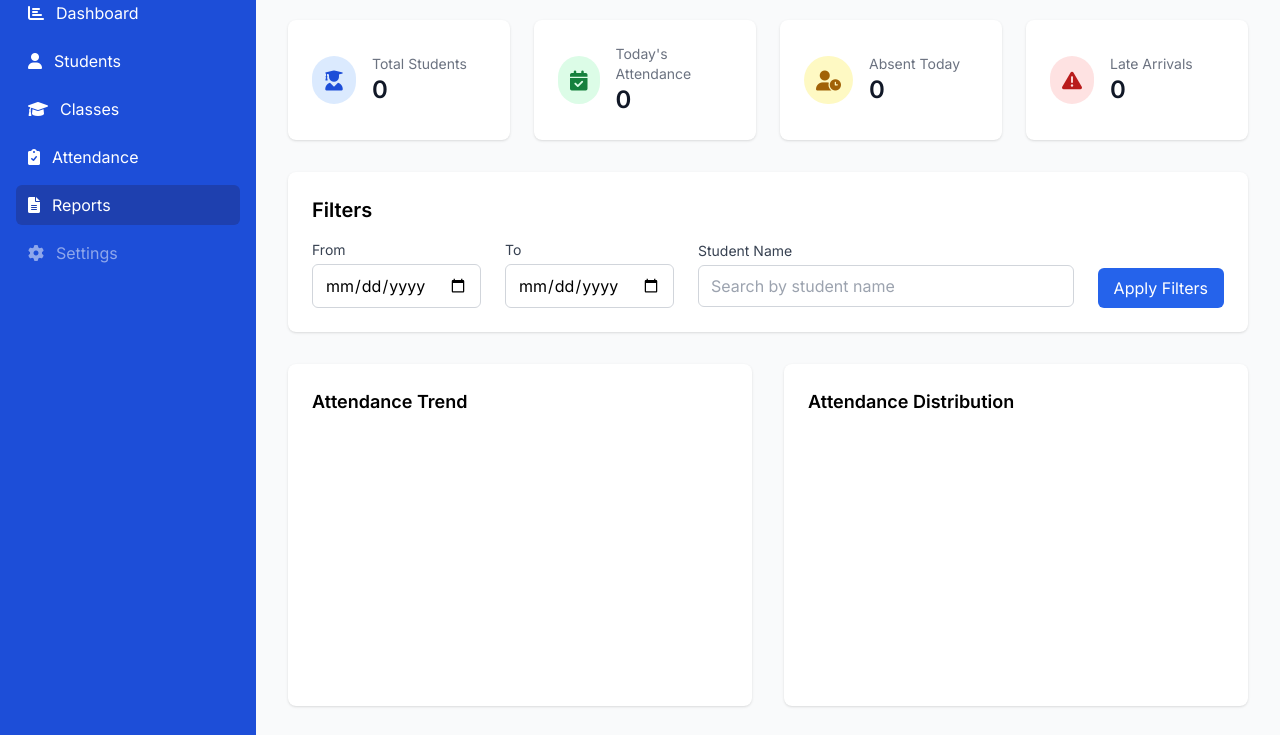
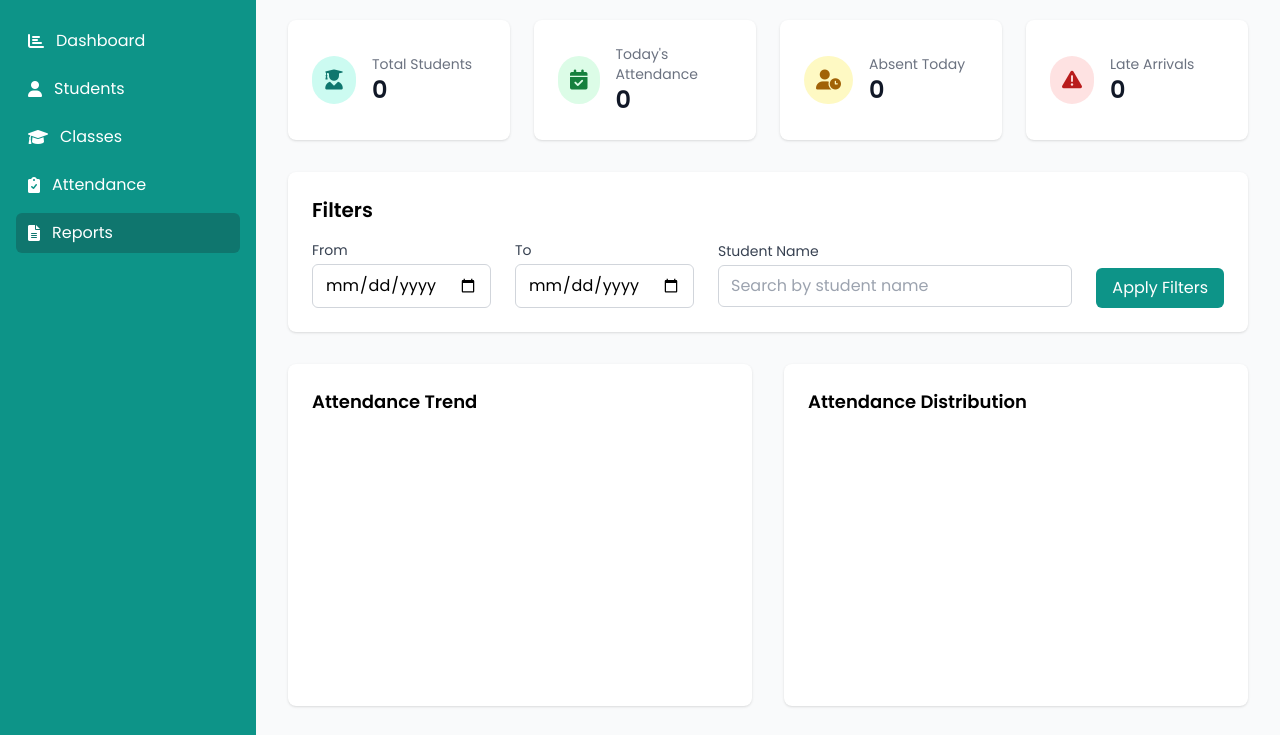
Before and after one commit to buva699/sdckl-student-attendance-system, a plain HTML site: page sdckl-attendance/reports.html in a window 1280 px wide. Shown: the part 108-843 px from the top of the page. Drawn offline with nearby package versions, Linux system fonts and the light colour scheme.

Commit message:
Add sdckl-attendance/reports.html 1749217327907

```diff
--- a/sdckl-attendance/reports.html
+++ b/sdckl-attendance/reports.html
@@ -1,45 +1,44 @@
 <!DOCTYPE html>
-<html lang="en" class="scroll-smooth" >
+<html lang="en" class="scroll-smooth">
 <head>
   <meta charset="UTF-8" />
   <meta name="viewport" content="width=device-width, initial-scale=1" />
   <title>SDCKL Student Attendance Reports</title>
-  <link href="https://fonts.googleapis.com/css2?family=Inter:wght@400;600&display=swap" rel="stylesheet" />
+  <link href="https://fonts.googleapis.com/css2?family=Poppins:wght@400;600&display=swap" rel="stylesheet" />
   <link rel="stylesheet" href="https://cdnjs.cloudflare.com/ajax/libs/font-awesome/6.0.0-beta3/css/all.min.css" />
   <script src="https://cdn.tailwindcss.com"></script>
   <script src="https://cdn.jsdelivr.net/npm/chart.js"></script>
   <style>
     body {
-      font-family: 'Inter', sans-serif;
+      font-family: 'Poppins', sans-serif;
+      background: #f9fafb;
     }
   </style>
 </head>
-<body class="bg-gray-50 min-h-screen flex">
+<body class="min-h-screen flex">
   <!-- Sidebar -->
-  <aside class="w-64 bg-blue-700 text-white flex flex-col">
-    <div class="p-6 flex items-center space-x-3 border-b border-blue-600">
+  <aside class="w-64 bg-teal-600 text-white flex flex-col">
+    <div class="p-6 flex items-center space-x-3 border-b border-teal-700">
       <i class="fas fa-user-graduate fa-lg"></i>
-      <span class="text-xl font-semibold">SDCKL Attend</span>
+      <span class="text-xl font-semibold">SDCKL Attendance</span>
     </div>
     <nav class="flex-1 px-4 py-6 space-y-2">
-      <a href="index.html" class="flex items-center px-3 py-2 rounded-md hover:bg-blue-800 transition">
+      <a href="index.html" class="flex items-center px-3 py-2 rounded-md hover:bg-teal-700 transition">
         <i class="fas fa-chart-bar mr-3"></i> Dashboard
       </a>
-      <a href="#" class="flex items-center px-3 py-2 rounded-md hover:bg-blue-800 transition">
+      <a href="#" class="flex items-center px-3 py-2 rounded-md hover:bg-teal-700 transition">
         <i class="fas fa-user mr-3"></i> Students
       </a>
-      <a href="#" class="flex items-center px-3 py-2 rounded-md hover:bg-blue-800 transition">
+      <a href="#" class="flex items-center px-3 py-2 rounded-md hover:bg-teal-700 transition">
         <i class="fas fa-graduation-cap mr-3"></i> Classes
       </a>
-      <a href="index.html" class="flex items-center px-3 py-2 rounded-md hover:bg-blue-800 transition">
+      <a href="index.html" class="flex items-center px-3 py-2 rounded-md hover:bg-teal-700 transition">
         <i class="fas fa-clipboard-check mr-3"></i> Attendance
       </a>
-      <a href="#" class="flex items-center px-3 py-2 rounded-md bg-blue-800 transition" aria-current="page">
+      <a href="reports.html" class="flex items-center px-3 py-2 rounded-md bg-teal-700 transition" aria-current="page">
         <i class="fas fa-file-alt mr-3"></i> Reports
       </a>
-      <a href="#" class="flex items-center px-3 py-2 rounded-md cursor-not-allowed opacity-50 transition" title="Coming soon" tabindex="0" aria-disabled="true">
-        <i class="fas fa-cog mr-3"></i> Settings
-      </a>
+      <!-- Removed Settings menu item as requested -->
     </nav>
   </aside>
 
@@ -53,7 +52,7 @@
     <!-- Summary Cards -->
     <section class="grid grid-cols-1 md:grid-cols-4 gap-6 mb-8">
       <div class="bg-white rounded-lg shadow p-6 flex items-center space-x-4">
-        <div class="bg-blue-100 text-blue-700 p-3 rounded-full">
+        <div class="bg-teal-100 text-teal-700 p-3 rounded-full">
           <i class="fas fa-user-graduate fa-lg"></i>
         </div>
         <div>
@@ -96,17 +95,17 @@
       <form id="filterForm" class="flex flex-col md:flex-row md:items-center md:space-x-6 space-y-4 md:space-y-0">
         <div>
           <label for="dateFrom" class="block text-sm font-medium text-gray-700 mb-1">From</label>
-          <input type="date" id="dateFrom" name="dateFrom" class="border border-gray-300 rounded-md px-3 py-2 focus:outline-none focus:ring-2 focus:ring-blue-500" />
+          <input type="date" id="dateFrom" name="dateFrom" class="border border-gray-300 rounded-md px-3 py-2 focus:outline-none focus:ring-2 focus:ring-teal-500" />
         </div>
         <div>
           <label for="dateTo" class="block text-sm font-medium text-gray-700 mb-1">To</label>
-          <input type="date" id="dateTo" name="dateTo" class="border border-gray-300 rounded-md px-3 py-2 focus:outline-none focus:ring-2 focus:ring-blue-500" />
+          <input type="date" id="dateTo" name="dateTo" class="border border-gray-300 rounded-md px-3 py-2 focus:outline-none focus:ring-2 focus:ring-teal-500" />
         </div>
         <div class="flex-grow">
           <label for="studentSearch" class="block text-sm font-medium text-gray-700 mb-1">Student Name</label>
-          <input type="text" id="studentSearch" name="studentSearch" placeholder="Search by student name" class="w-full border border-gray-300 rounded-md px-3 py-2 focus:outline-none focus:ring-2 focus:ring-blue-500" />
+          <input type="text" id="studentSearch" name="studentSearch" placeholder="Search by student name" class="w-full border border-gray-300 rounded-md px-3 py-2 focus:outline-none focus:ring-2 focus:ring-teal-500" />
         </div>
-        <button type="submit" class="bg-blue-600 text-white px-4 py-2 rounded-md hover:bg-blue-700 transition self-end">Apply Filters</button>
+        <button type="submit" class="bg-teal-600 text-white px-4 py-2 rounded-md hover:bg-teal-700 transition self-end">Apply Filters</button>
       </form>
     </section>
 
@@ -144,7 +143,7 @@
   </main>
 
   <script>
-    const API_BASE_URL = 'http://localhost:3001';
+    const API_BASE_URL = 'http://localhost/api';
 
     // Utility to fetch JSON with error handling
     async function fetchJson(url, options = {}) {
@@ -160,7 +159,7 @@
 
     // Load summary statistics
     async function loadSummary() {
-      const students = await fetchJson(\`\${API_BASE_URL}/students\`);
+      const students = await fetchJson(\`\${API_BASE_URL}/students.php\`);
       if (!students) return;
 
       const today = new Date().toISOString().slice(0, 10);
@@ -226,7 +225,7 @@
         btn.textContent = i;
         btn.className = 'px-3 py-1 rounded-md border border-gray-300 hover:bg-gray-200 transition';
         if (i === current) {
-          btn.classList.add('bg-blue-600', 'text-white', 'border-blue-600');
+          btn.classList.add('bg-teal-600', 'text-white', 'border-teal-600');
         }
         btn.addEventListener('click', () => {
           loadLogs(i);
@@ -237,7 +236,7 @@
 
     // Load charts
     async function loadCharts() {
-      const students = await fetchJson(\`\${API_BASE_URL}/students\`);
+      const students = await fetchJson(\`\${API_BASE_URL}/students.php\`);
       if (!students) return;
 
       const today = new Date().toISOString().slice(0, 10);
```
